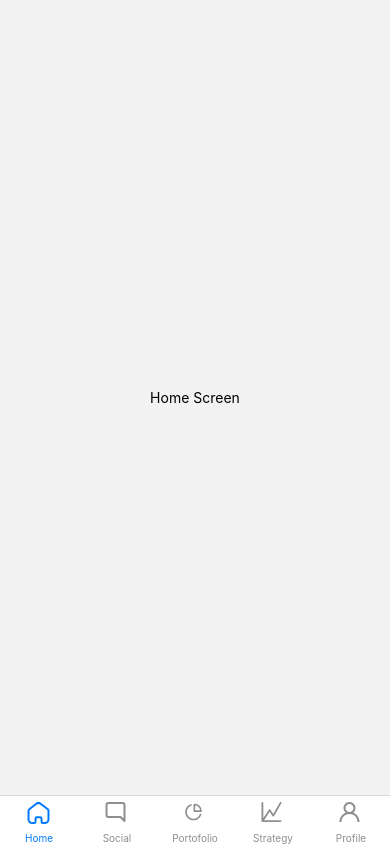
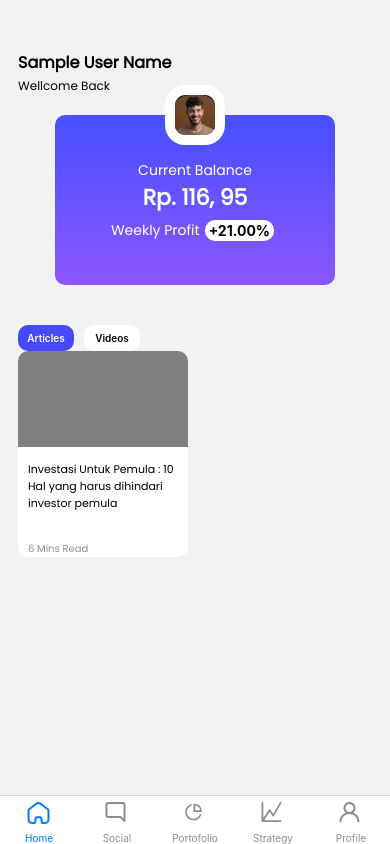
Before and after one commit to fihrisaldama015/TRAVANCE-APP, a React Native app: screen /Home in a window 390 px wide. Built offline with nearby package versions, Linux system fonts and the light colour scheme.

Commit message:
create Home pages

```diff
--- a/screens/Home/index.jsx
+++ b/screens/Home/index.jsx
@@ -1,9 +1,84 @@
-import { View, Text } from "react-native";
-
+import { View, Text, StyleSheet, Image, Pressable, Button } from "react-native";
+import { LinearGradient } from "expo-linear-gradient";
+import { Line } from "react-native-svg";
+import profileImage from "assets/img/profile.png";
 export default function HomeScreen() {
   return (
-    <View style={{ flex: 1, alignItems: "center", justifyContent: "center" }}>
-      <Text>Home Screen</Text>
+    <View style={{ paddingTop: 50, paddingHorizontal: 18 }}>
+      <View>
+        <View style={{}}>
+          <Text style={{ fontWeight: "800", fontSize: 16, fontFamily: "poppins-regular" }}>Sample User Name</Text>
+        </View>
+        <View style={{ marginTop: 2 }}>
+          <Text style={{ fontSize: 12, fontWeight: "400", fontFamily: "poppins-regular" }}>Wellcome Back</Text>
+        </View>
+      </View>
+      {/* container current balance and profile */}
+      <View style={{ display: "flex", width: "100%", alignItems: "center", marginTop: 20, position: "relative" }}>
+        {/* current balance container */}
+        <View style={{ position: "absolute", width: 60, height: 60, display: "flex", alignItems: "center", justifyContent: "center", backgroundColor: "white", top: -30, zIndex: 2, borderRadius: 20 }}>
+          <View style={{ width: 40, height: 40, backgroundColor: "black", borderRadius: 10, overflow: "hidden", display: "flex", alignItems: "center" }}>
+            <Image source={profileImage} />
+          </View>
+        </View>
+        <LinearGradient colors={["#4650FF", "#C47AFFB5"]} style={{ height: 170, width: 280, backgroundColor: "blue", borderRadius: 10, display: "flex", alignItems: "center", justifyContent: "center" }}>
+          <View>
+            <Text style={{ color: "white", fontFamily: "poppins-regular" }}>Current Balance</Text>
+          </View>
+          <View style={{ marginBottom: 6 }}>
+            <Text style={{ color: "white", fontFamily: "poppins-regular", fontWeight: "700", fontSize: 22 }}>Rp. 116, 95</Text>
+          </View>
+          <View style={{ display: "flex", flexDirection: "row" }}>
+            <Text style={{ color: "white", fontFamily: "poppins-regular" }}>Weekly Profit</Text>
+            <View style={{ backgroundColor: "white", marginHorizontal: 5, paddingVertical: 2, paddingHorizontal: 4, borderRadius: 10 }}>
+              <Text style={{ fontWeight: "bold" }}>+21.00%</Text>
+            </View>
+          </View>
+        </LinearGradient>
+      </View>
+      {/*content */}
+      <View style={{ display: "flex", flexDirection: "row", marginTop: 40 }}>
+        <Pressable
+          onPress={() => {
+            console.log("its pressed");
+          }}
+        >
+          <View style={{ backgroundColor: "#4649FF", padding: 4, width: 56, height: 26, display: "flex", justifyContent: "center", alignItems: "center", borderRadius: 10 }}>
+            <Text style={{ color: "white", fontWeight: "600", fontSize: 10 }}>Articles</Text>
+          </View>
+        </Pressable>
+        <Pressable
+          onPress={() => {
+            console.log("it's pressed");
+          }}
+        >
+          <View style={{ backgroundColor: "white", width: 56, height: 26, display: "flex", justifyContent: "center", alignItems: "center", borderRadius: 10, marginLeft: 10 }}>
+            <Text style={{ color: "black", fontWeight: "600", fontSize: 10 }}>Videos</Text>
+          </View>
+        </Pressable>
+      </View>
+      {/* container card */}
+      <View>
+        {/* card */}
+        <View style={{ position: "relative", elevation: 5, width: 170, height: 206, backgroundColor: "white", borderRadius: 10, display: "flex", overflow: "hidden" }}>
+          <View style={{ flex: 1, backgroundColor: "gray", flexShrink: 0 }}></View>
+          <View style={{ flex: 1, paddingTop: 14, paddingHorizontal: 10 }}>
+            <Text style={{ fontFamily: "poppins-regular", fontSize: 11 }}>Investasi Untuk Pemula : 10 Hal yang harus dihindari investor pemula </Text>
+          </View>
+          <View style={{ position: "absolute", bottom: 0, paddingHorizontal: 10 }}>
+            <View>
+              <Text style={{ fontFamily: "poppins-regular", fontSize: 10, color: "#8F8F8F" }}>6 Mins Read</Text>
+            </View>
+            <View></View>
+          </View>
+        </View>
+      </View>
     </View>
   );
 }
+
+const styles = StyleSheet.create({
+  tes: {},
+  text: {},
+  title: {},
+});
```
Also changed, not shown: assets/img/profile.png (added).
